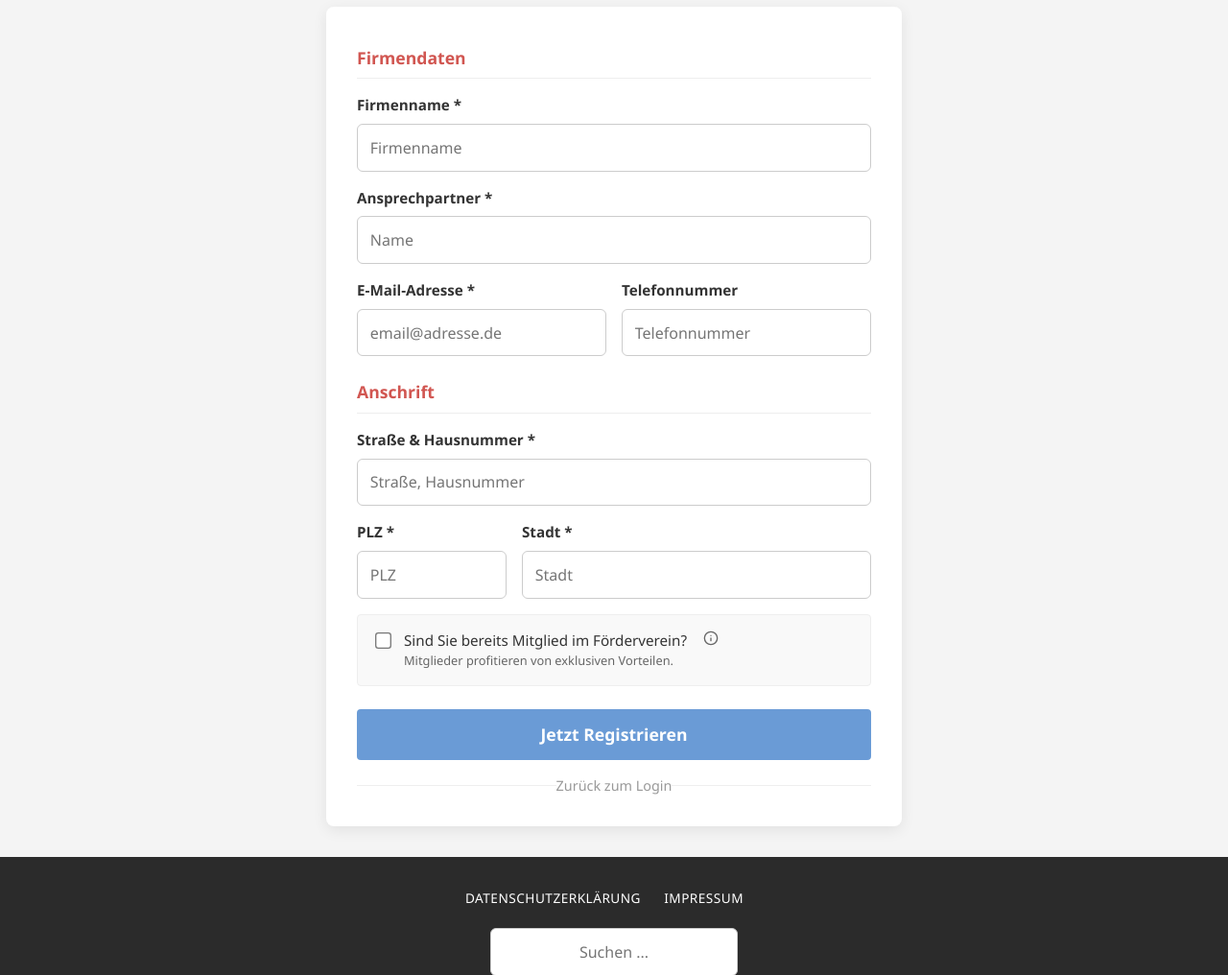
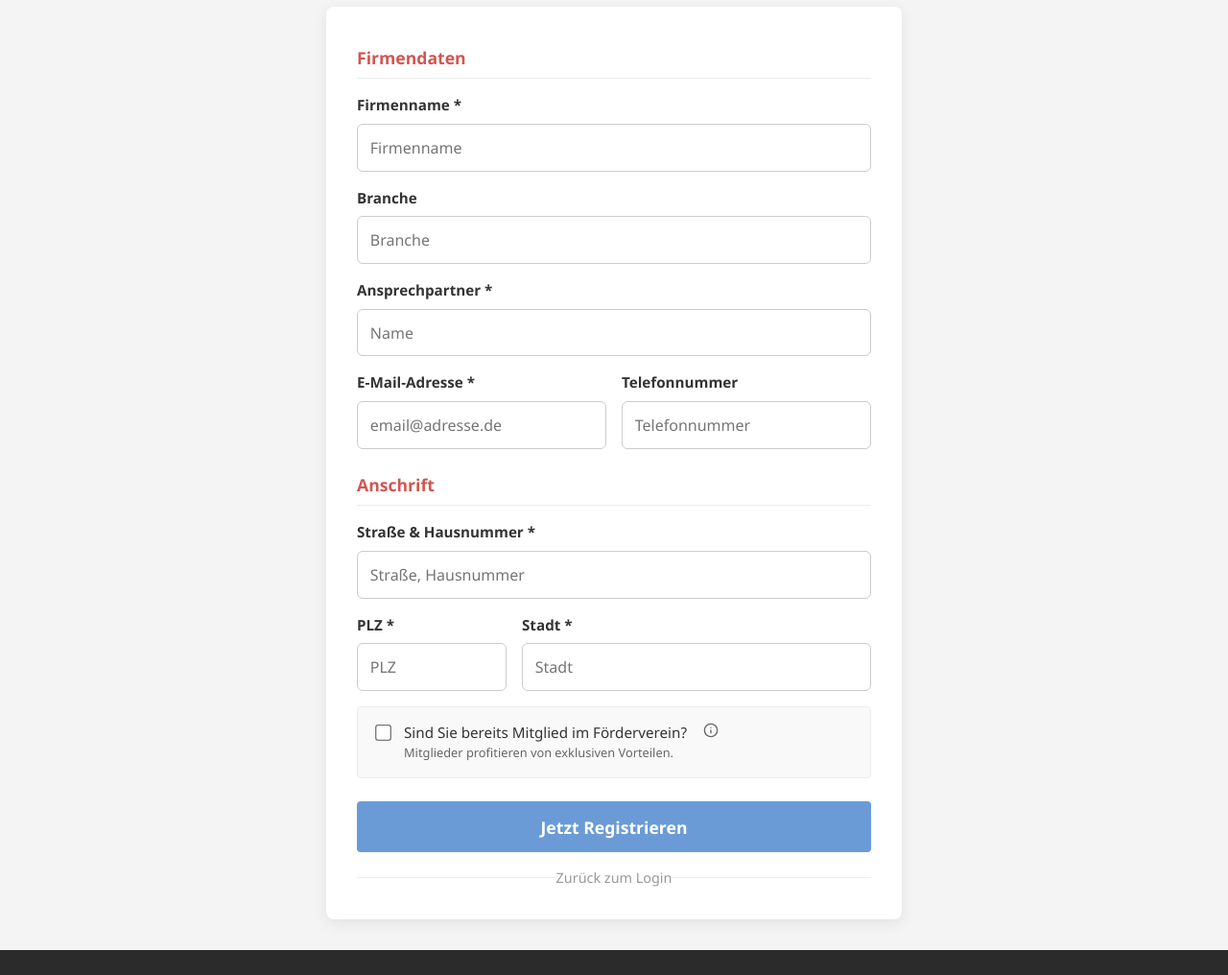
Before and after one commit to FIA-GSO/osp-code-repository-gruppe-4-1, a Flask app: page /join in a window 1280 px wide. Shown: the part 283-1299 px from the top of the page at 96% size. Run offline with Flask 3, Linux system fonts and the light colour scheme.

Commit message:
feat: add industry field to registration form and user dashboard

```diff
--- a/database/models.py
+++ b/database/models.py
@@ -10,6 +10,7 @@ class User(Schema):
 
     id = mapped_column(Integer, primary_key=True)
     name = mapped_column(String, nullable=False)
+    industry = mapped_column(String, nullable=True)
     contact_person = mapped_column(String, nullable=True)
     phone = mapped_column(String, nullable=True)
     email = mapped_column(String, nullable=False, unique=True)
--- a/input.py
+++ b/input.py
@@ -37,6 +37,6 @@ def transform_filters(qparams: MultiDict[str, str]) -> dict[str, Any]:
         if qparams['day'] != 'first':
             db_filters['second'] = True
     if 'industry' in qparams and qparams['industry'] != 'all':
-        # db_filters['industry'] = qparams['industry']
+        db_filters['industry'] = qparams['industry']
         pass
     return db_filters
--- a/templates/registration_form.html
+++ b/templates/registration_form.html
@@ -12,6 +12,11 @@
         <div class="formGroup">
             <label for="name">Firmenname *</label>
             <input type="text" name="name" id="name" placeholder="Firmenname" required />
+        </div>
+
+        <div class="formGroup">
+            <label for="name">Branche</label>
+            <input type="text" name="name" id="industry" placeholder="Branche" />
         </div>
 
         <div class="formGroup">
--- a/templates/user_dashboard.html
+++ b/templates/user_dashboard.html
@@ -14,6 +14,9 @@
 
   <div class="dashboard-intro">
       <h2 class="welcome-title">Firma: {{ user.name }}</h2>
+      {% if user.industry %}
+          <h4 class="welcome-sub">Branche: {{ user.industry }}</h4>
+      {% endif %}
       <p class="welcome-sub">Willkommen in Ihrem Partner-Dashboard</p>
   </div>
 
```
Also changed, not shown: database/marketplace.sqlite.
